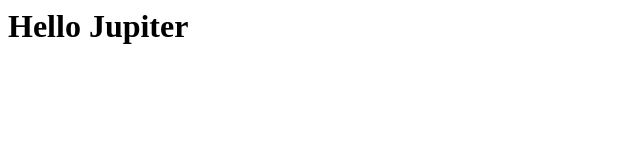
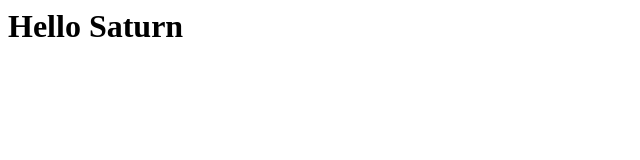
Before and after one commit to johnpaullazaro/GitAngularPHDemo, a plain HTML site: page index.html in a window 1280 px wide. Shown: the full height of the page, 0-640 px from the left. Drawn offline with Linux system fonts and the light colour scheme.

Commit message:
chnage to saturn

```diff
--- a/index.html
+++ b/index.html
@@ -6,6 +6,6 @@
     <title>Document</title>
 </head>
 <body>
-    <h1>Hello Jupiter</h1>
+    <h1>Hello Saturn</h1>
 </body>
 </html>
```
